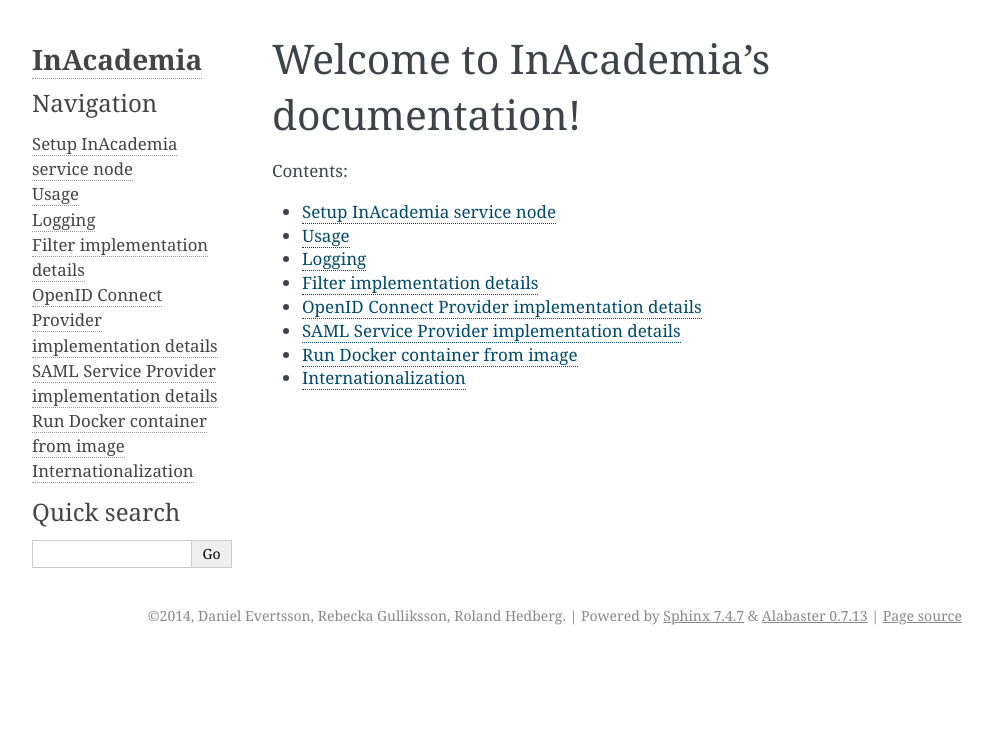
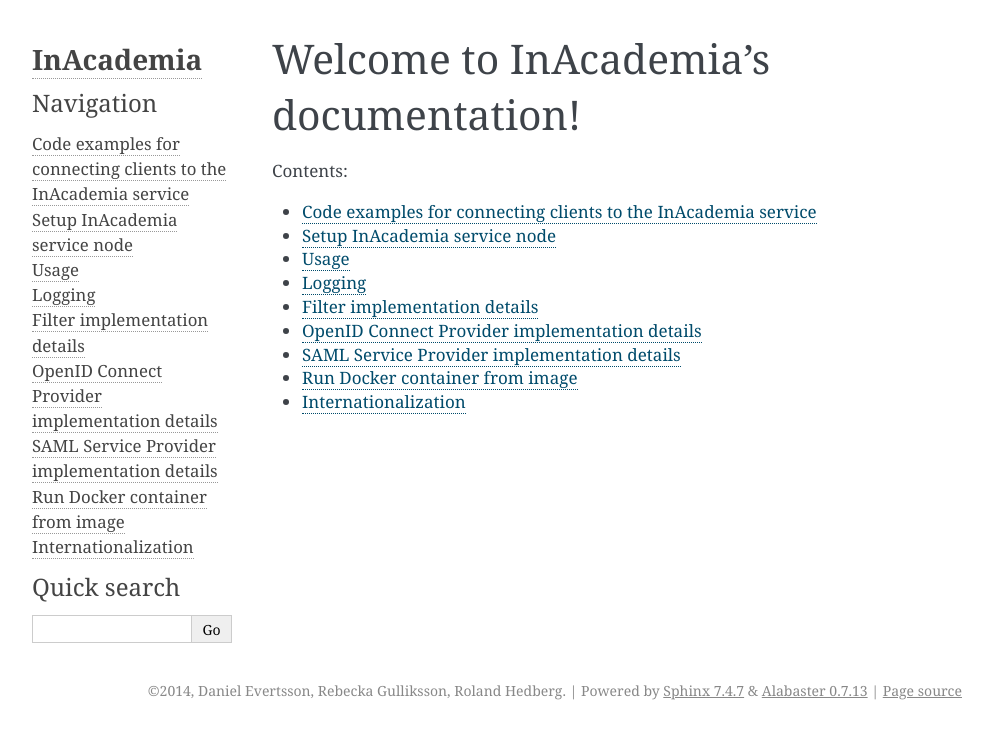
Before and after one commit to saxtouri/svs, a Sphinx documentation site: the page built from doc/index.rst, in a window 1280 px wide. Shown: the top 739 px of the page, without its empty margins (148-1141 px from the left). Built offline with Sphinx 7.4.7, drawn with Linux system fonts in a browser that asks for light colours.

Commit message:
Start skeleton of client examples doc.

```diff
--- a/doc/index.rst
+++ b/doc/index.rst
@@ -11,6 +11,7 @@
 .. toctree::
    :maxdepth: 1
 
+   client_examples/examples
    setup
    usage
    system/logging
```
Also changed, not shown: doc/client_examples/examples.rst (added, +20 -0 lines).
